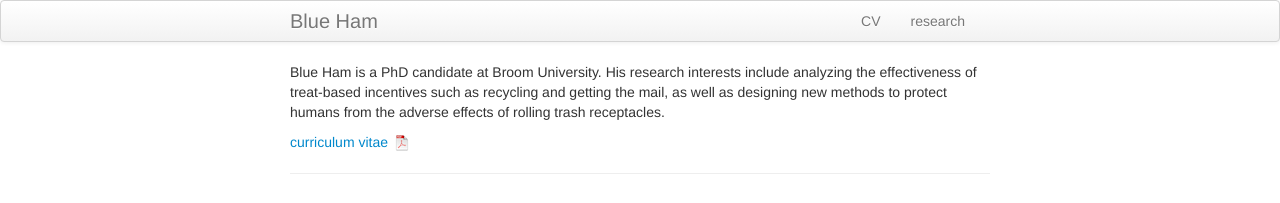
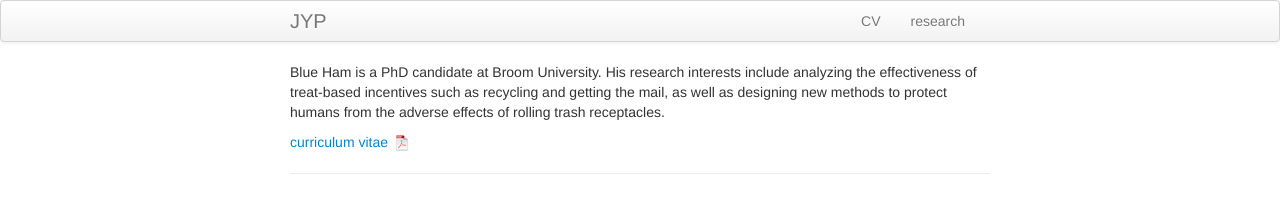
Before and after one commit to jpitarakis/jpitarakis.github.io, a Jekyll site: the page built from index.md, in a window 1280 px wide. Shown: the top 203 px of the page. Built offline with Jekyll 4.4.1, drawn with Linux system fonts in a browser that asks for light colours.

Commit message:
Update _config.yml

```diff
--- a/_config.yml
+++ b/_config.yml
@@ -8,7 +8,7 @@ highlighter: rouge
 # Themes are encouraged to use these universal variables
 # so be sure to set them if your theme uses them.
 #
-title : Blue Ham
+title : JYP
 author :
   name : Marisa Carlos
   email : mbc96@cornell.edu
```
